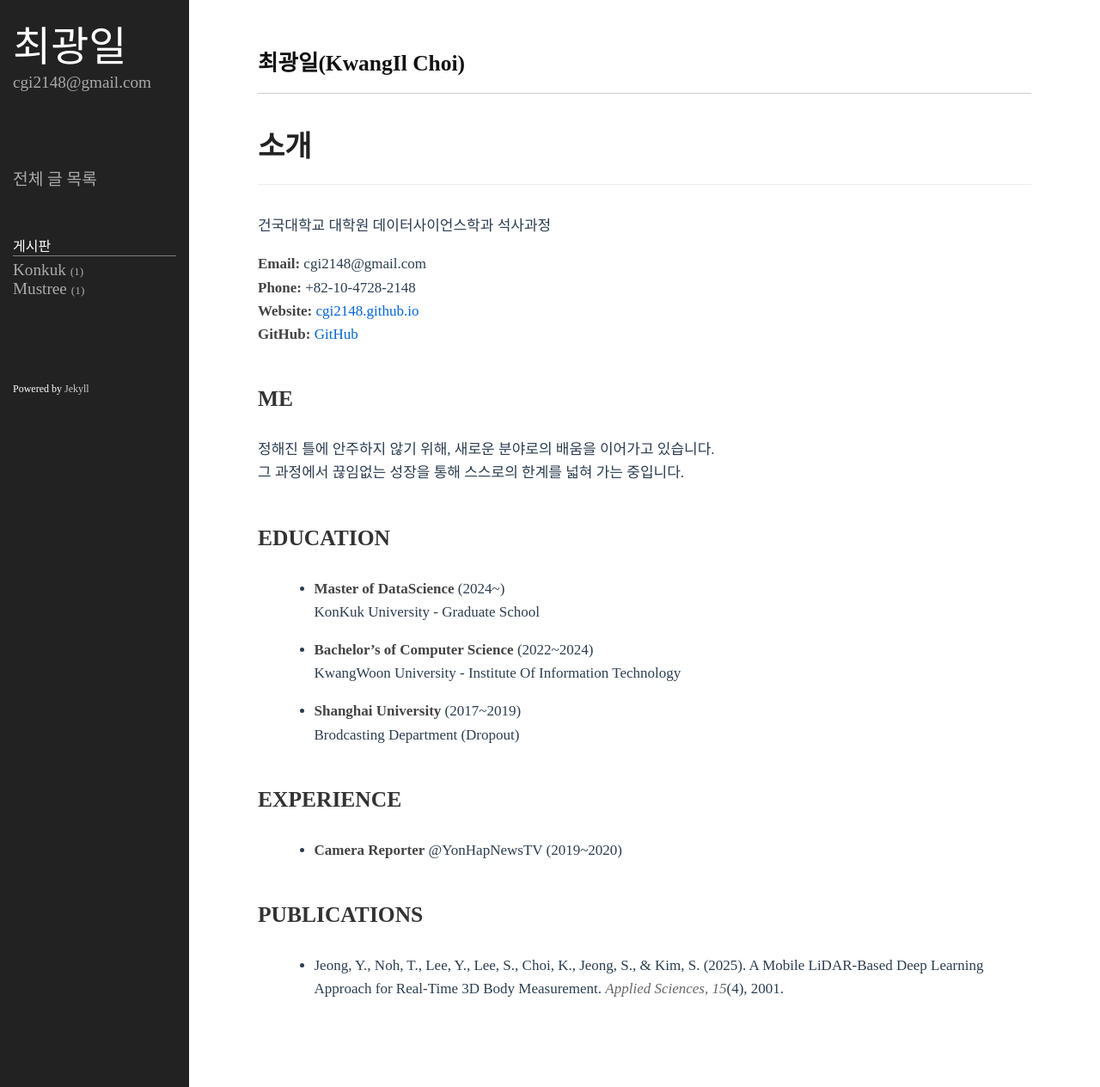
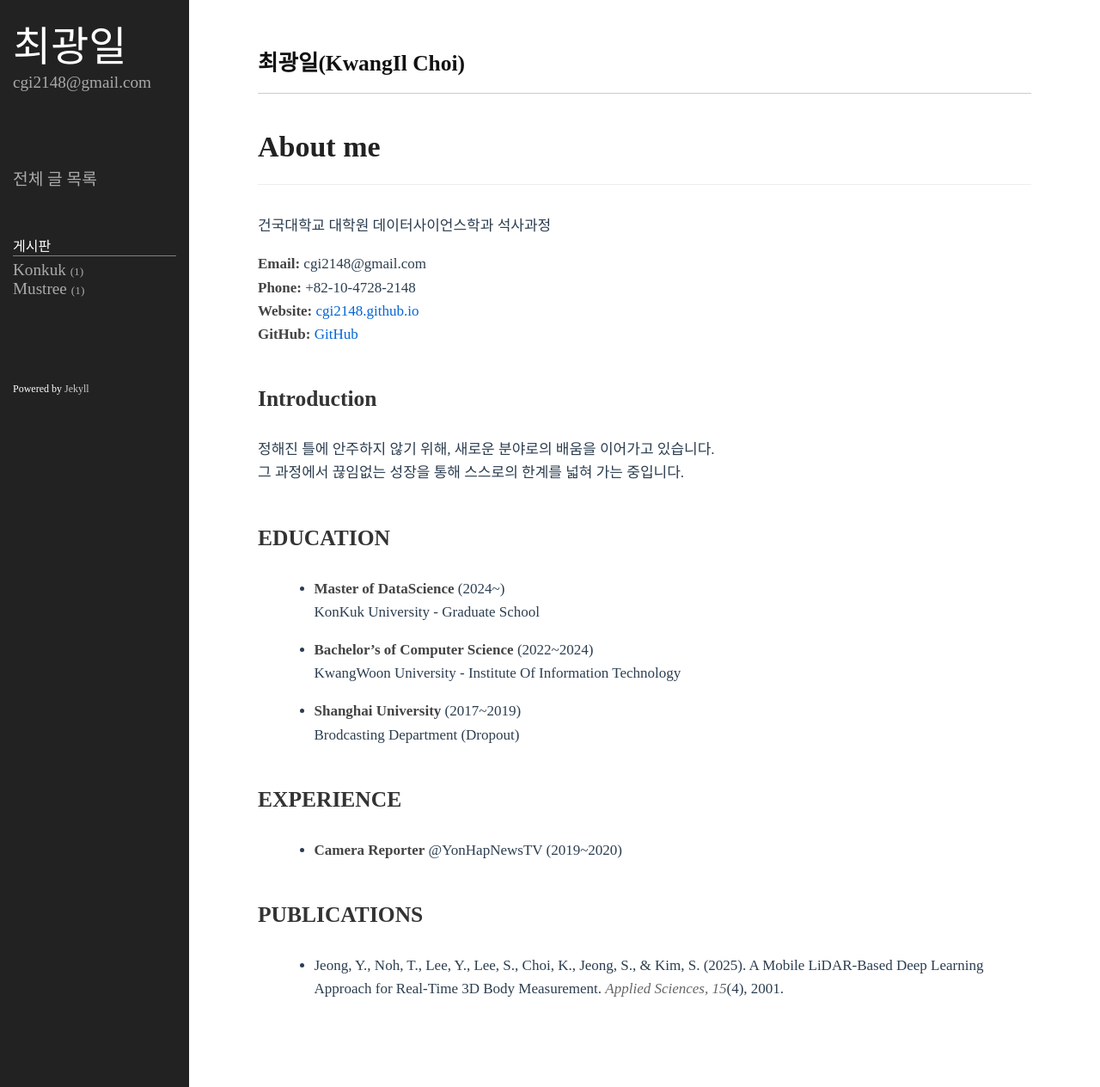
Before and after one commit to cgi2148/cgi2148.github.io, a Jekyll site: the page built from index.md, in a window 1280 px wide. Shown: the whole page at 86% size. Built offline with Jekyll 4.4.1, drawn with Linux system fonts in a browser that asks for light colours; some web fonts are replaced.

Commit message:
Update index.md

```diff
--- a/index.md
+++ b/index.md
@@ -4,7 +4,7 @@ title: 최광일(KwangIl Choi) #
 permalink: /
 ---
 
-# 소개
+# About me
 
 건국대학교 대학원 데이터사이언스학과 석사과정
 
@@ -13,7 +13,7 @@ permalink: /
 **Website:** [cgi2148.github.io](https://cgi2148.github.io)
 **GitHub:** [GitHub](https://github.com/cgi2148)
 
-## ME
+## Introduction
 
 정해진 틀에 안주하지 않기 위해, 새로운 분야로의 배움을 이어가고 있습니다.
 그 과정에서 끊임없는 성장을 통해 스스로의 한계를 넓혀 가는 중입니다.
```
